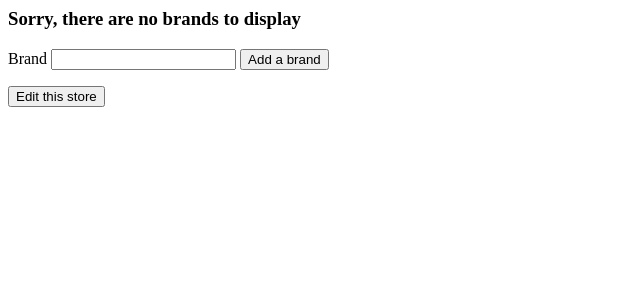
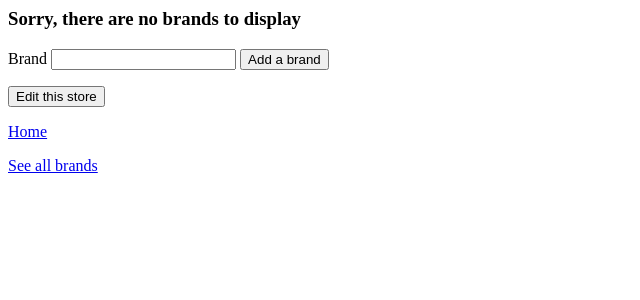
Before and after one commit to k-giardchase/kicks, a PHP site: template views/store.html.twig in a window 1280 px wide. Shown: the top 300 px of the page, without its empty margins (0-640 px from the left). Run offline with PHP 8.4, Linux system fonts and the light colour scheme; the template is opened without the code that fills it, so the values that code supplies are empty; some libraries are stand-ins or nearby versions.

Commit message:
Add home and see opposite links to views pages

```diff
--- a/views/brand.html.twig
+++ b/views/brand.html.twig
@@ -25,5 +25,8 @@
         <button type='submit'>Add a store</button>
     </form>
 
+    <p><a href='/'>Home</a><p>
+    <p><a href='/stores'>See all stores</a></p>
+
 </body>
 </html>
--- a/views/brands.html.twig
+++ b/views/brands.html.twig
@@ -21,5 +21,8 @@
     <form action='/delete_brands' method='post'>
         <button type='submit'>Delete all brands</button>
     </form>
+
+    <p><a href='/'>Home</a><p>
+    <p><a href='/stores'>See all stores</a></p>
 </body>
 </html>
--- a/views/store.html.twig
+++ b/views/store.html.twig
@@ -24,5 +24,8 @@
     <form action='/store/{{ store.getId }}/edit' method='post'>
         <button type='submit'>Edit this store</button>
     </form>
+
+    <p><a href='/'>Home</a><p>
+    <p><a href='/brands'>See all brands</a></p>
 </body>
 </html>
--- a/views/store_edit.html.twig
+++ b/views/store_edit.html.twig
@@ -19,5 +19,7 @@
     </form>
 
 <p><a href='/'>Home</a></p>
+<p><a href='/stores'>See all stores</a><p>
+<p><a href='/brands'>See all brands</a></p>
 </body>
 </html>
--- a/views/stores.html.twig
+++ b/views/stores.html.twig
@@ -21,5 +21,8 @@
     <form action='/delete_stores' method='post'>
         <button type='submit'>Delete All</button>
     </form>
+
+    <p><a href='/'>Home</a><p>
+    <p><a href='/brands'>See all brands</a></p>
 </body>
 </html>
```
